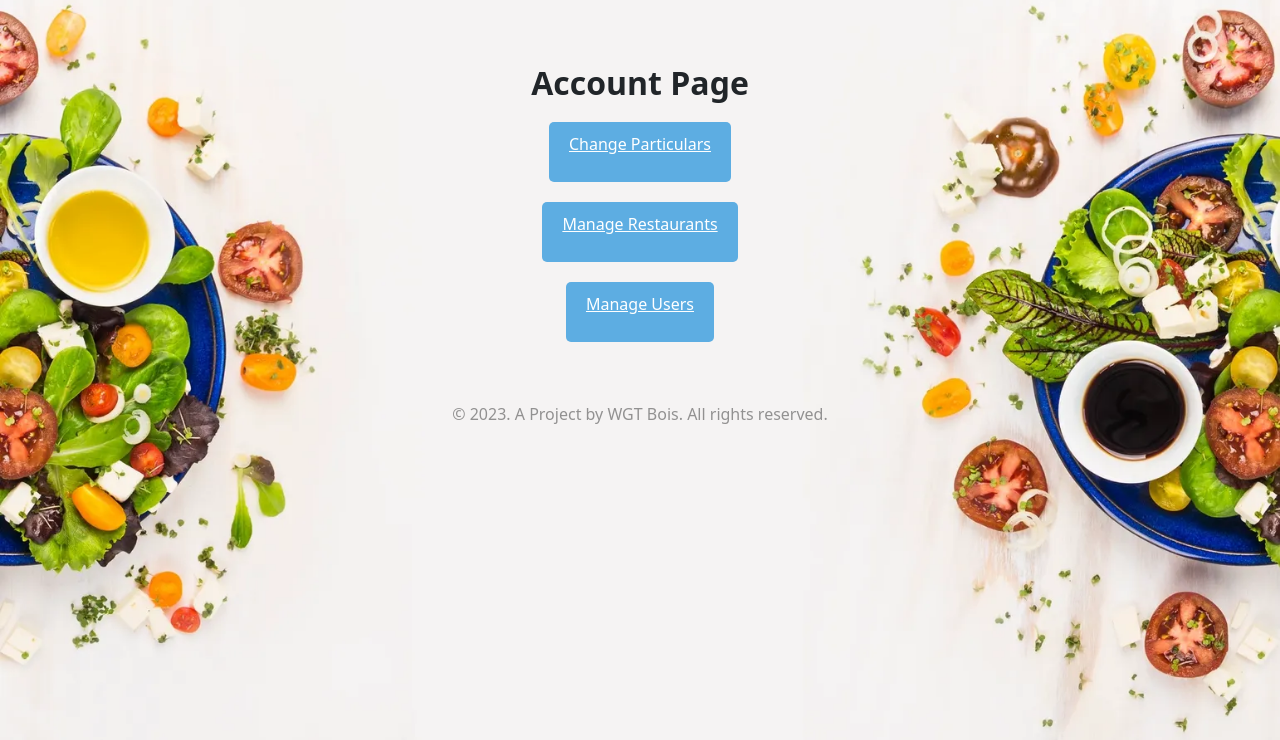
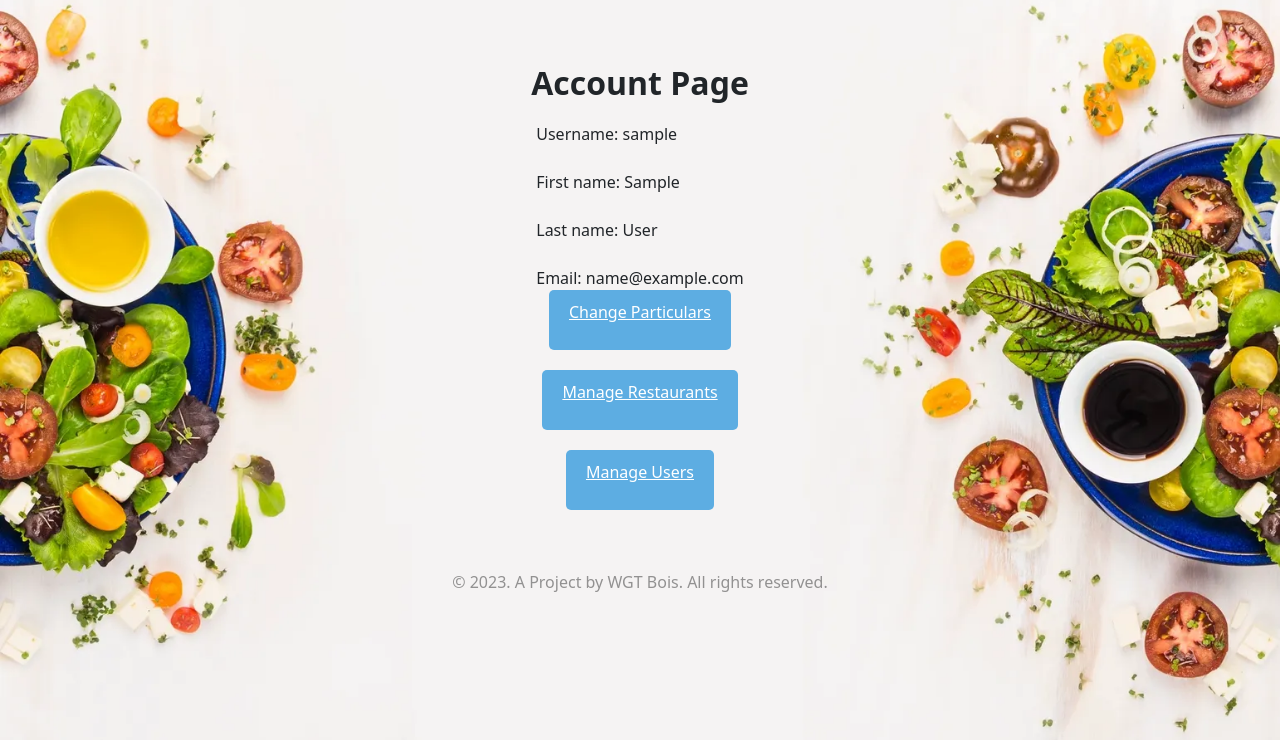
Before and after one commit to Runz99/NTU-SC2006-SOFTWARE-ENGINEERING-PROJECT, a Django app: page /account in a window 1280 px wide. Shown: the part 60-800 px from the top of the page. Run offline with Django 4.2, Linux system fonts and the light colour scheme; the visitor is signed in with stand-in values (Sample User, id 1); some libraries are stand-ins or nearby versions.

Commit message:
Display details on account page

```diff
--- a/SC2006_Project/base/templates/base/account.html
+++ b/SC2006_Project/base/templates/base/account.html
@@ -59,6 +59,10 @@
 </style>
 <div class="container">
   <h1>Account Page</h1>
+  Username: {{request.user.username}}</br>
+  <br>First name: {{request.user.first_name}}</br>
+  <br>Last name: {{request.user.last_name}}</br>
+  <br>Email: {{request.user.email}}</br>
   <div class="row">
     <a class="acc" href="{% url 'change_particulars' %}">
       <p class="para">Change Particulars</p>
```
